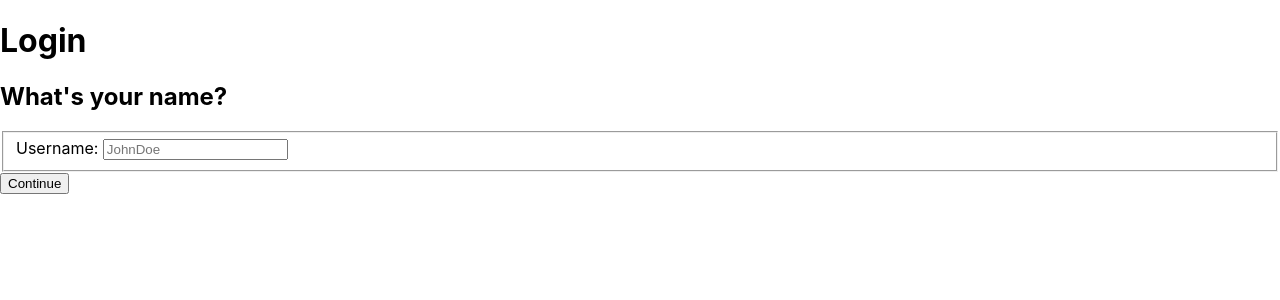
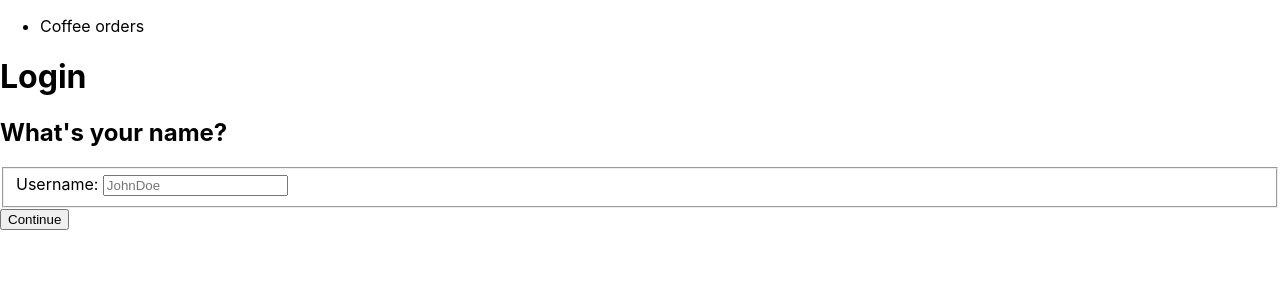
Before and after one commit to carlfkontny/cfmk-final-assignment, a React (Create React App) app: page / in a window 1280 px wide. Shown: the top 300 px of the page. Built offline with nearby package versions, Linux system fonts and the light colour scheme; no server answers.

Commit message:
navbar and logout
end of vid 10

```diff
--- a/src/App.js
+++ b/src/App.js
@@ -7,6 +7,7 @@
 import Login from './Views/Login';
 import Orders from './Views/Orders';
 import Profile from './Views/Profile';
+import Navbar from './Components/Navbar/Navbar';
 
 function App() {
 
@@ -15,6 +16,7 @@
   return (
     <BrowserRouter>
       <div className="App">
+        <Navbar/>
         <Routes>
           <Route path="/" element={ <Login/>}/>
           <Route path="/orders" element={ <Orders/>}/>
--- /dev/null
+++ b/src/Components/Navbar/Navbar.jsx
@@ -0,0 +1,27 @@
+import { NavLink } from "react-router-dom"
+import { useUser } from "../../context/UserContext"
+
+const Navbar = () => {
+    const { user } = useUser()
+
+    return (
+        <nav>
+            <ul>
+                <li>Coffee orders</li>
+            </ul>
+
+            { user !== null &&
+                <ul>
+                    <li>
+                        <NavLink to="/orders">Orders</NavLink>
+                    </li>
+                    <li>
+                        <NavLink to="/profile">Profile</NavLink>
+                    </li>
+                </ul>
+            }
+        </nav>
+    )
+}
+
+export default Navbar
--- a/src/Components/Profile/ProfileActions.jsx
+++ b/src/Components/Profile/ProfileActions.jsx
@@ -1,11 +1,23 @@
 import { Link } from "react-router-dom"
+import { STORAGE_KEY_USER } from "../../const/storageKeys"
+import { useUser } from "../../context/UserContext"
+import { storageDelete } from "../../utils/storage"
 
-const ProfileActions = () => {
+const ProfileActions = ({ logout }) => {
+
+    const { setUser } = useUser()
+    const handleLogOutClick = () => {
+        if (window.confirm('Are you sure?')) {
+            storageDelete(STORAGE_KEY_USER)
+            setUser(null)
+        }
+    }
+
     return (
         <ul>
             <li><Link to="/orders">Orders</Link></li>
             <li><button>Clear history</button></li>
-            <li><button>Log out</button></li>
+            <li><button onClick={ handleLogOutClick }>Log out</button></li>
         </ul>
     )
 }
--- a/src/utils/storage.js
+++ b/src/utils/storage.js
@@ -10,3 +10,7 @@
 
     return null
 }
+
+export const storageDelete = key => {
+    localStorage.removeItem(key)
+}
```
Also changed, not shown: src/Views/Profile.jsx (line endings or trailing spaces).
